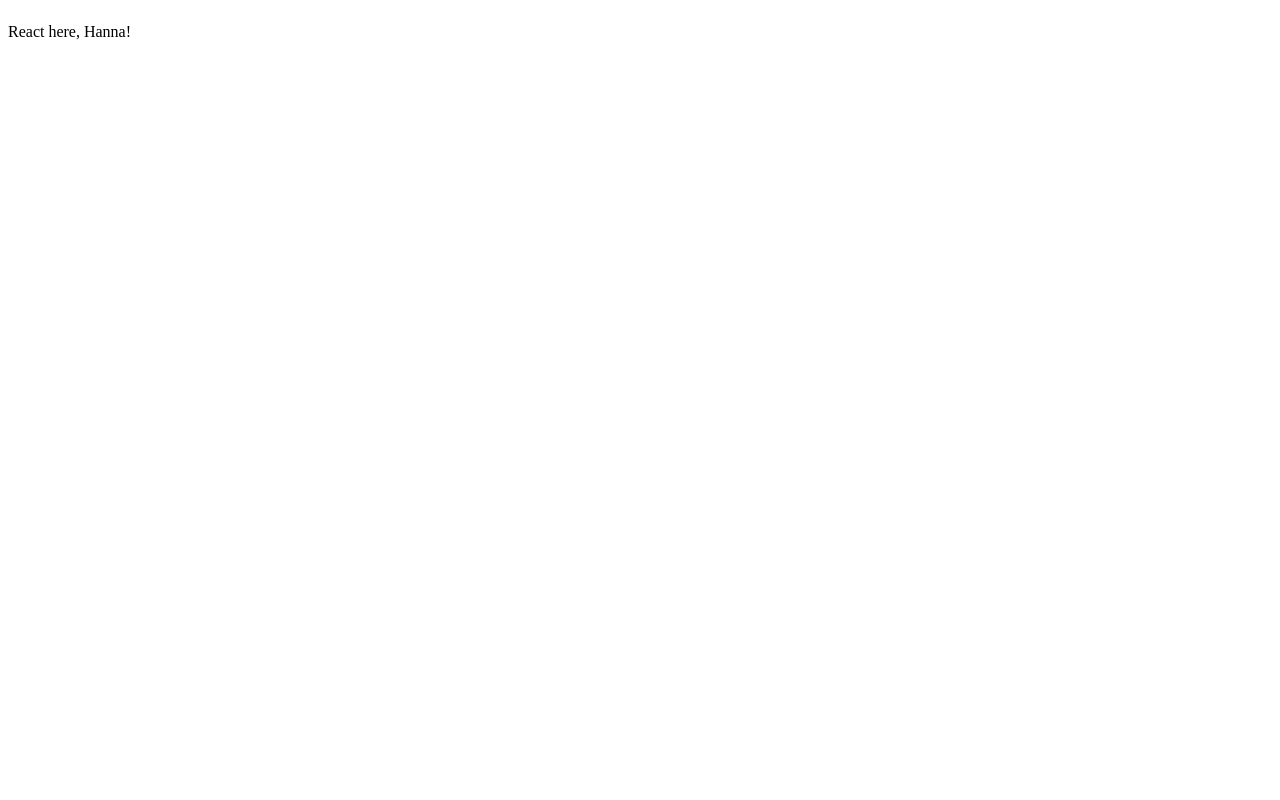
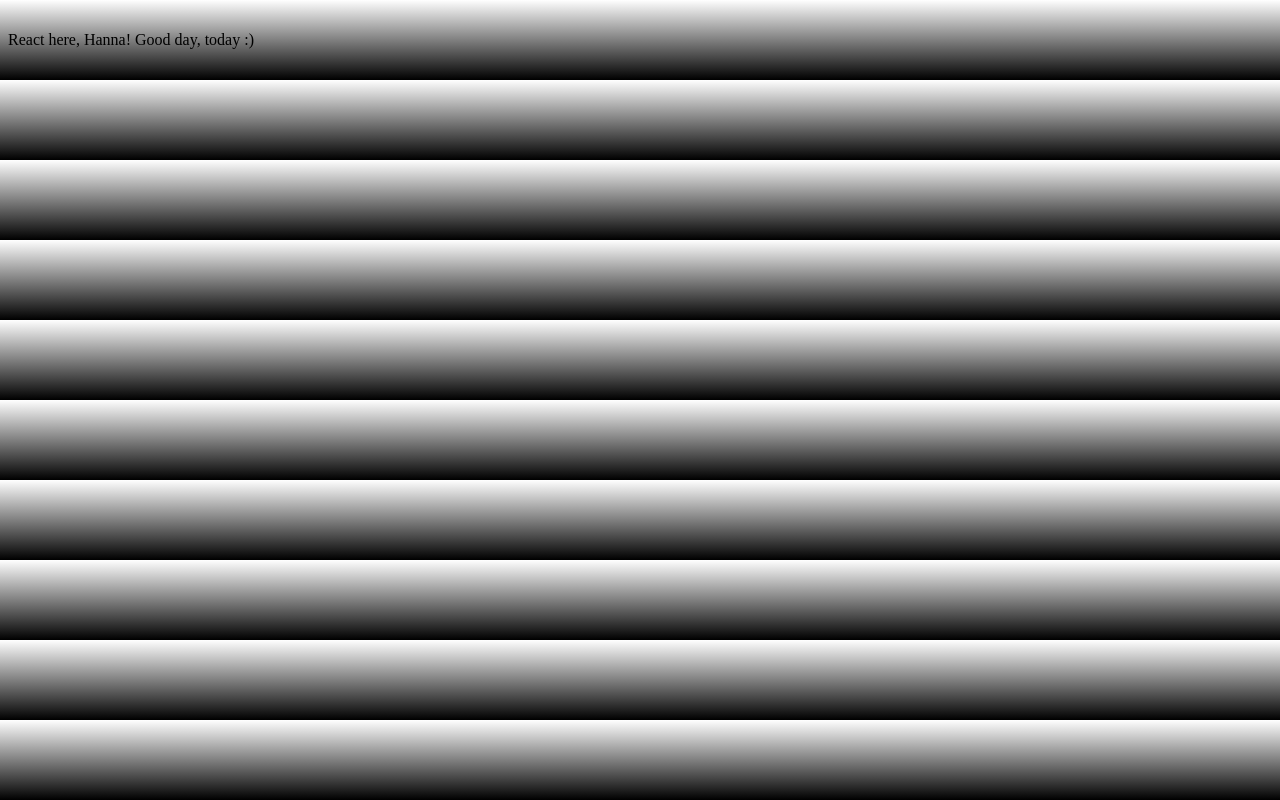
Before and after one commit to bziondik/training-project, a React app: page / in a window 1280 px wide. Built offline with nearby package versions, Linux system fonts and the light colour scheme.

Commit message:
added autoprefixer

```diff
--- a/package.json
+++ b/package.json
@@ -9,6 +9,7 @@
     "build": "webpack --mode production"
   },
   "devDependencies": {
+    "autoprefixer": "^8.5.0",
     "babel-core": "^6.26.3",
     "babel-loader": "^7.1.4",
     "babel-preset-env": "^1.7.0",
@@ -20,6 +21,7 @@
     "mini-css-extract-plugin": "^0.4.0",
     "node-sass": "^4.9.0",
     "optimize-css-assets-webpack-plugin": "^4.0.1",
+    "postcss-loader": "^2.1.5",
     "react": "^16.3.2",
     "react-dom": "^16.3.2",
     "sass-loader": "^7.0.1",
@@ -28,5 +30,6 @@
     "webpack": "^4.8.1",
     "webpack-cli": "^2.1.3",
     "webpack-dev-server": "^3.1.4"
-  }
+  },
+  "dependencies": {}
 }
--- a/src/App.js
+++ b/src/App.js
@@ -3,7 +3,7 @@ import ReactDOM from "react-dom";
 const App = () => {
   return (
     <div>
-      <p>React here, Hanna!</p>
+      <p>React here, Hanna! Good day, today :)</p>
     </div>
   );
 };
--- a/src/main.scss
+++ b/src/main.scss
@@ -1,3 +1,7 @@
 body {
   line-height: 2;
+  display: grid;
+  transition: all .5s;
+  user-select: none;
+  background: linear-gradient(to bottom, white, black);
 }
--- a/webpack.config.js
+++ b/webpack.config.js
@@ -3,6 +3,7 @@ const HtmlWebPackPlugin = require("html-webpack-plugin");
 const UglifyJsPlugin = require("uglifyjs-webpack-plugin");
 const MiniCssExtractPlugin = require("mini-css-extract-plugin");
 const OptimizeCSSAssetsPlugin = require("optimize-css-assets-webpack-plugin");
+const autoprefixer = require('autoprefixer');
 // NODE_ENV not set on process.env https://github.com/webpack/webpack/issues/7074
 // const devMode = process.env.NODE_ENV !== 'production'
 
@@ -49,6 +50,17 @@ module.exports = (env, argv) => {
               loader: "css-loader",
             },
             {
+              loader: "postcss-loader",
+              options: {
+                plugins: [
+                    autoprefixer({
+                        browsers:['ie >= 8', 'last 4 version']
+                    })
+                ],
+                sourceMap: true
+              }
+            },
+            {
               loader: "sass-loader",
             }
           ]
```
Also changed, not shown: 1 other file (tests, documents, lock files or other folders).
